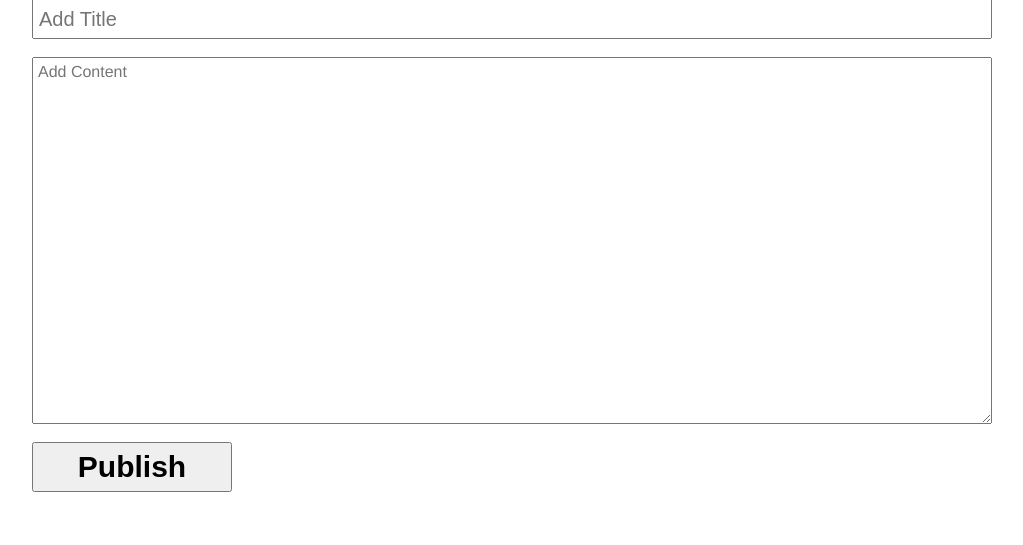
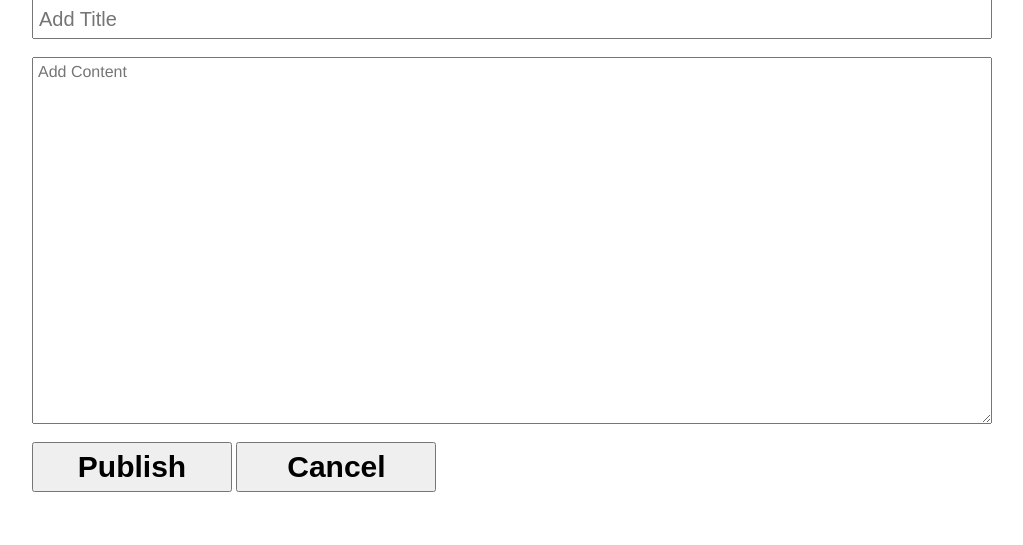
Before and after one commit to KunalGautam/anuku, a PHP site: page /admin/post-add.php in a window 1280 px wide. Shown: the part 255-800 px from the top of the page, without its empty margins (128-1151 px from the left). Run offline with PHP 8.4, Linux system fonts and the light colour scheme; the visitor is signed in with stand-in values (Sample User, id 1).

Commit message:
Added "add new post" and cancel functionality
1. Added "add new post" link to admin panel
2. Added cancel functionality to post-add and post-edit

```diff
--- a/admin/home.php
+++ b/admin/home.php
@@ -49,6 +49,7 @@ if (isset($_SESSION['logged_in'])) {
 				<form action="home.php" method="post">
 						<input type="submit" name="logout" value="Logout" />
 				</form>
+				<a href="post-add.php">add new post</a>
 			</div>
 			<div id="content">
 				<ol>
--- a/admin/post-add.php
+++ b/admin/post-add.php
@@ -11,7 +11,7 @@ if (!isset($_SESSION['logged_in'])) {
 
 }
 
-if (isset($_POST['title']) && isset($_POST['postcontent'])) {
+if (isset($_POST['title']) && isset($_POST['postcontent']) && isset($_POST['publish'])) {
 	if (empty($_POST['title']) or empty($_POST['postcontent'])) {
 		$error = "Title or Content cannot be empty !";
 	} else {
@@ -24,9 +24,16 @@ if (isset($_POST['title']) && isset($_POST['postcontent'])) {
 		if ($results) {
 
 			$dbobj -> disconnect();
+
+			header('Location:index.php');
 		}
 	}
 }
+
+if (isset($_POST['cancel'])) {
+		header('Location:home.php');
+		exit();
+	}
 ?>
 
 <html>
@@ -58,7 +65,8 @@ if (isset($_POST['title']) && isset($_POST['postcontent'])) {
 						<textarea class="post-textarea" type="text" name="postcontent" placeholder="Add Content"></textarea>
 						<br />
 						<br />
-						<input class="post-submit" type="submit" size="10" value="Publish" />
+						<input class="post-submit" type="submit" name="publish" size="10" value="Publish" />
+						<input class="post-submit" type="submit" name="cancel" size="10" value="Cancel" />
 					</form>
 				</div>
 			</div>
```
Also changed, not shown: admin/post-edit.php (+6 -1 lines).
